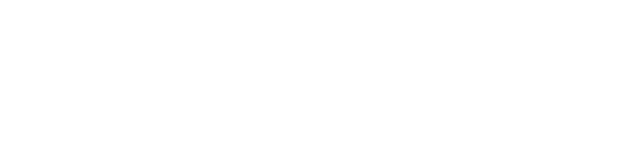
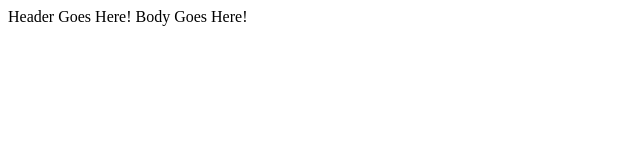
Before and after one commit to JohnnyPrime/webunets, a plain HTML site: page index.html in a window 1280 px wide. Shown: the whole page, without its empty margins (0-640 px from the left). Drawn offline with Linux system fonts and the light colour scheme.

Commit message:
Update index.html

```diff
--- a/index.html
+++ b/index.html
@@ -1,8 +1,10 @@
 <!doctype html>
 <html>
   <head>
+  Header Goes Here!
   </head>
   <body>
+  Body Goes Here!
   </body>
 
 </html>
```
